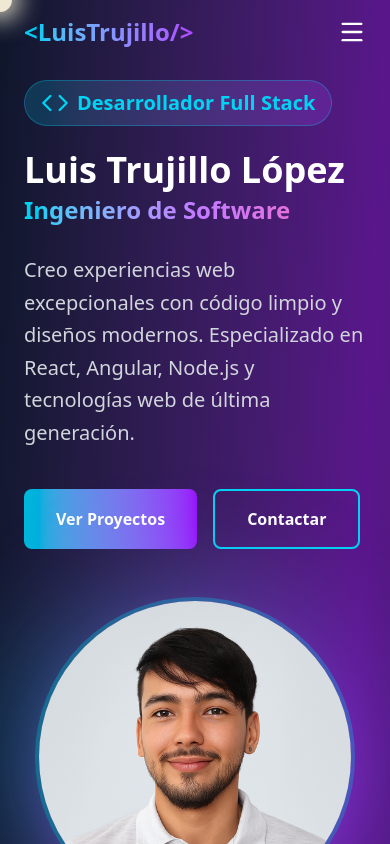
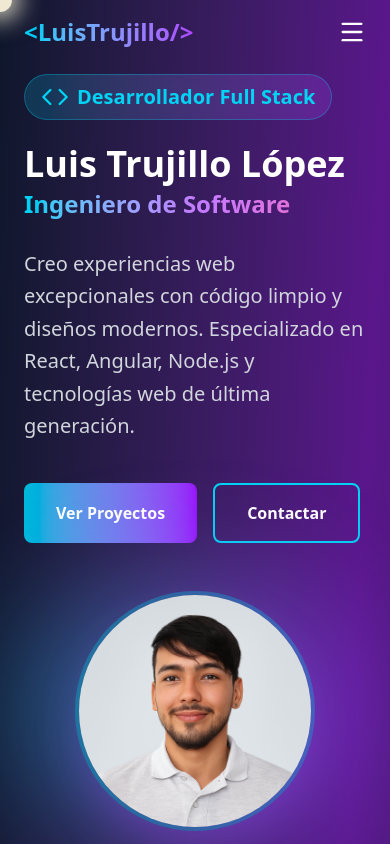
Before and after one commit to luis13xd/luistrujillolopez, a React (Vite) app: page / in a window 390 px wide. Shown: the top 844 px of the page. Built offline with nearby package versions, Linux system fonts and the light colour scheme.

Commit message:
ajustes de espaCIOS VERTICAles en seccion hero

```diff
--- a/src/components/HeroSection.tsx
+++ b/src/components/HeroSection.tsx
@@ -9,7 +9,7 @@ export default function HeroSection({ scrollToSection }: HeroSectionProps) {
   return (
     <section
       id="inicio"
-      className="min-h-screen flex items-center justify-center px-6 pt-20"
+      className="min-h-screen flex items-center justify-center px-6 pt-15 sm:pt-20"
     >
       <div className="max-w-6xl w-full grid md:grid-cols-2 gap-12 items-center">
         <div className="space-y-6 animate-fade-in">
@@ -51,7 +51,7 @@ export default function HeroSection({ scrollToSection }: HeroSectionProps) {
 
         <div className="relative">
           <div className="absolute inset-0 bg-gradient-to-r from-cyan-400 to-purple-600 rounded-full blur-3xl opacity-30 animate-pulse"></div>
-          <div className="relative w-80 h-80 mx-auto rounded-full overflow-hidden border-4 border-cyan-400/30 shadow-2xl shadow-purple-500/30">
+          <div className="relative w-60 h-60 sm:w-80 sm:h-80 mx-auto rounded-full overflow-hidden border-4 border-cyan-400/30 shadow-2xl shadow-purple-500/30">
             <img
               src={image}
               alt="Profile"
```
